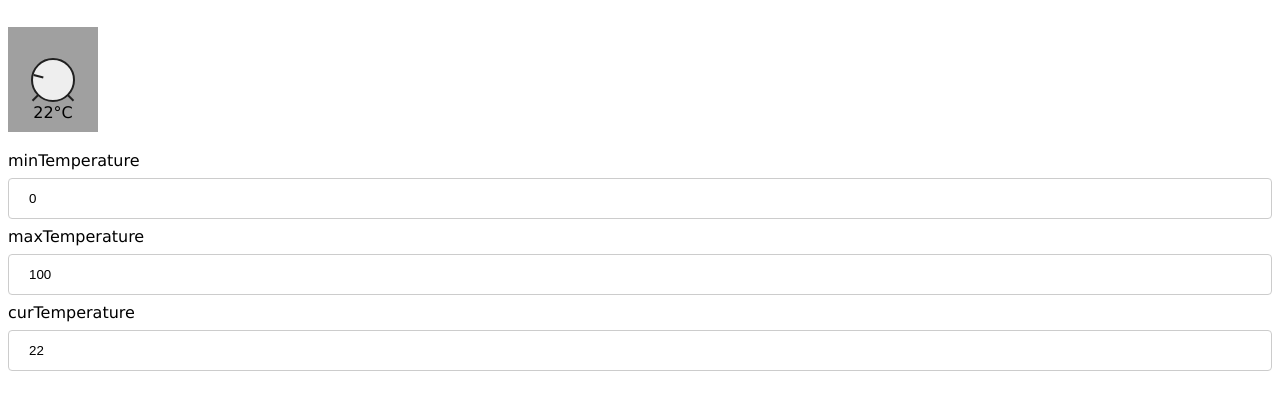
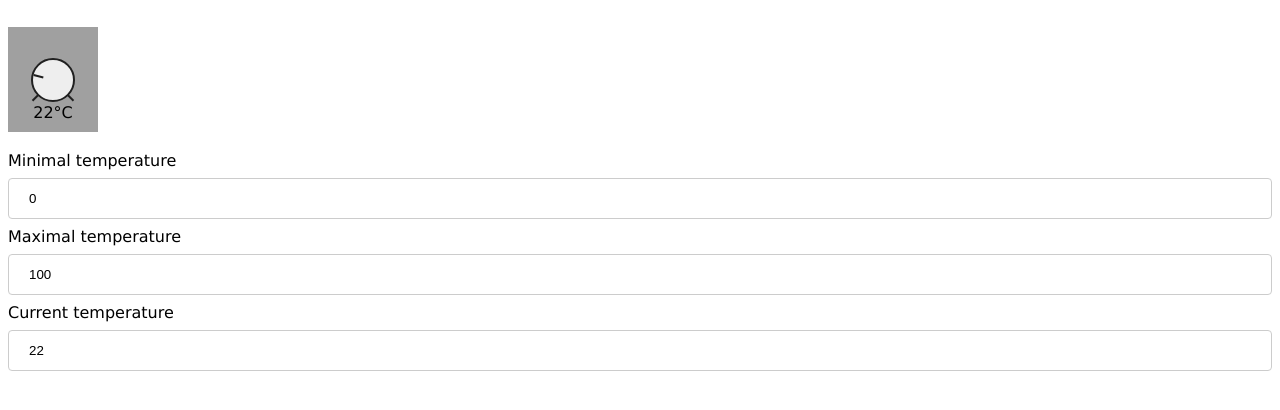
Before and after one commit to ilya-sens/thermometer-widget, an Angular app: page / in a window 1280 px wide. Shown: the top 410 px of the page. Built offline with nearby package versions, Linux system fonts and the light colour scheme.

Commit message:
chore: wording

```diff
--- a/src/app/app.component.html
+++ b/src/app/app.component.html
@@ -4,12 +4,12 @@
   [curTemperature]="curTemperature"/>
 
 <form [formGroup]="form">
-  <label for="minTemperature">minTemperature</label>
+  <label for="minTemperature">Minimal temperature</label>
   <input id="minTemperature" formControlName="minTemperature" type="number">
 
-  <label for="maxTemperature">maxTemperature</label>
+  <label for="maxTemperature">Maximal temperature</label>
   <input id="maxTemperature" formControlName="maxTemperature" type="number">
 
-  <label for="curTemperature">curTemperature</label>
+  <label for="curTemperature">Current temperature</label>
   <input id="curTemperature" formControlName="curTemperature" type="number">
 </form>
```
